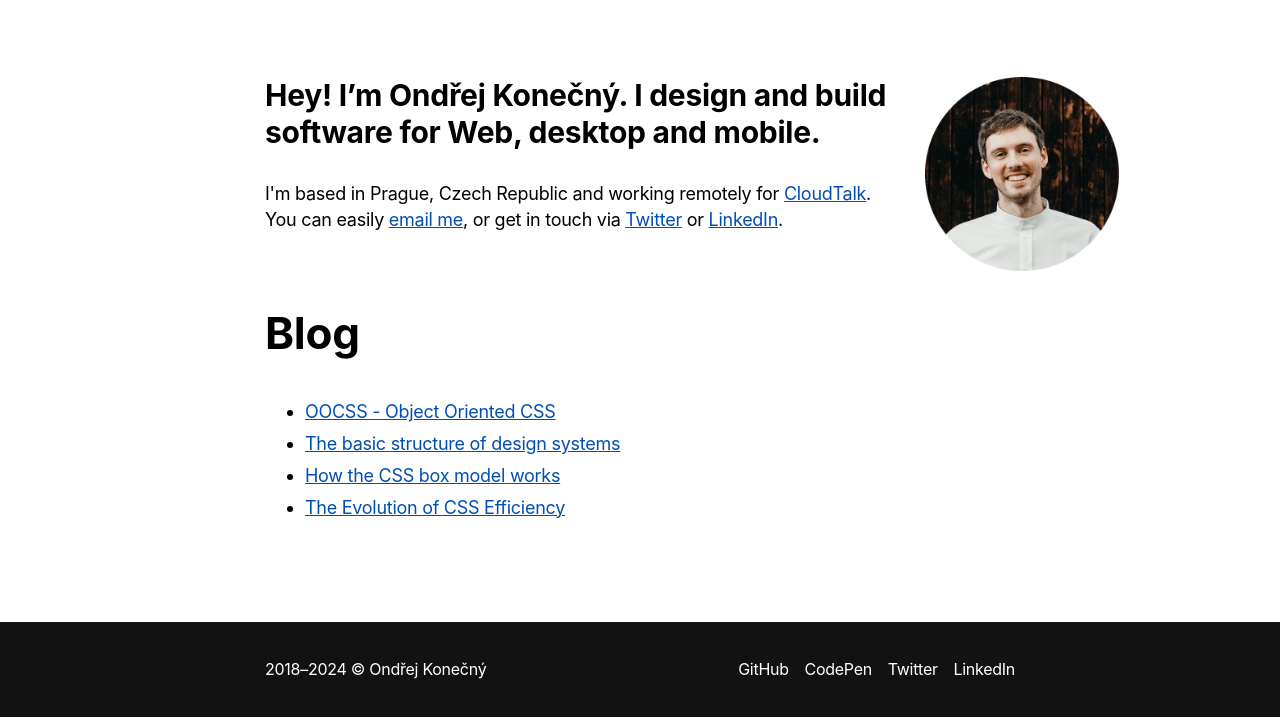
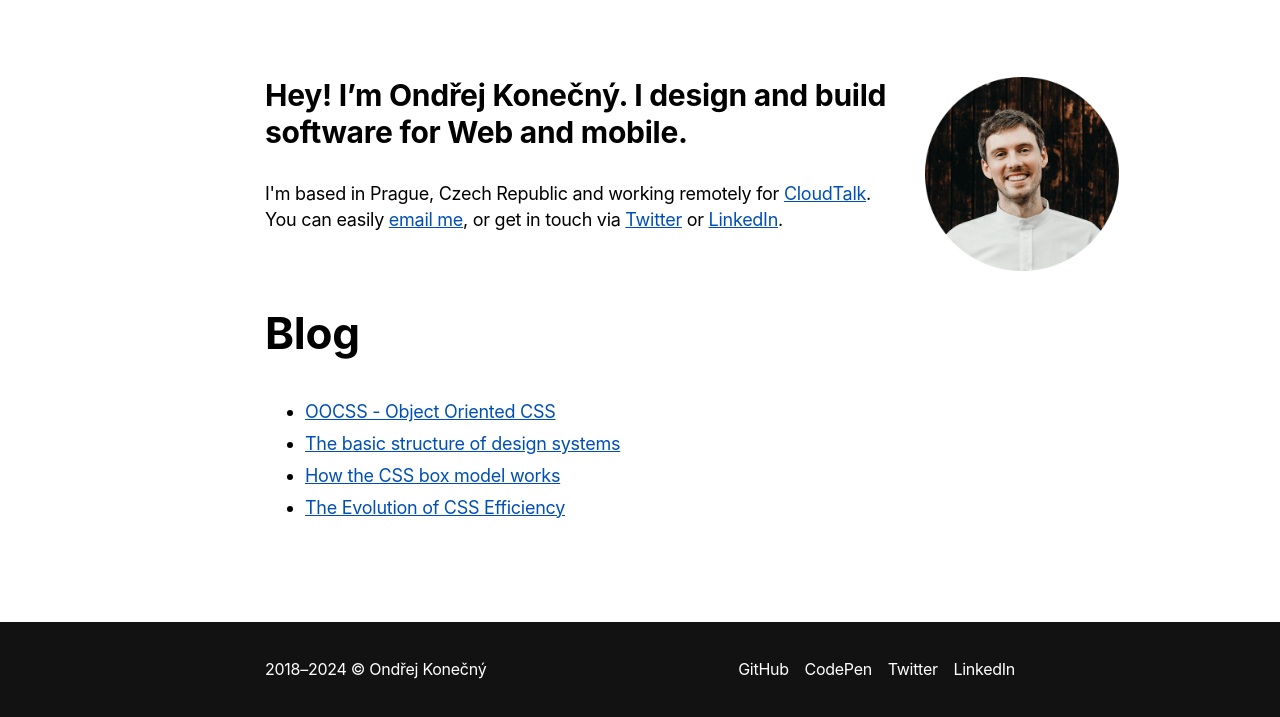
Before and after one commit to ondrejkonec/ondrejkonecny, an Astro site: page / in a window 1280 px wide. Shown: the part 83-800 px from the top of the page. Built offline with nearby package versions, Linux system fonts and the light colour scheme; Astro itself is replaced by a stand-in of ours; some packages are replaced by stand-ins of ours.

Commit message:
update about page

```diff
--- a/src/pages/index.astro
+++ b/src/pages/index.astro
@@ -14,7 +14,7 @@ const pageTitle = null;
       alt="photo of me from my wedding where I look happy"
     />
     <p class="lead">
-      Hey! I’m Ondřej Konečný. I design and build software for Web, desktop and mobile.</p>
+      Hey! I’m Ondřej Konečný. I design and build software for Web and mobile.</p>
       <p>I'm based in Prague, Czech
       Republic and working remotely for <a href="https://www.cloudtalk.io/"
         >CloudTalk</a
```
